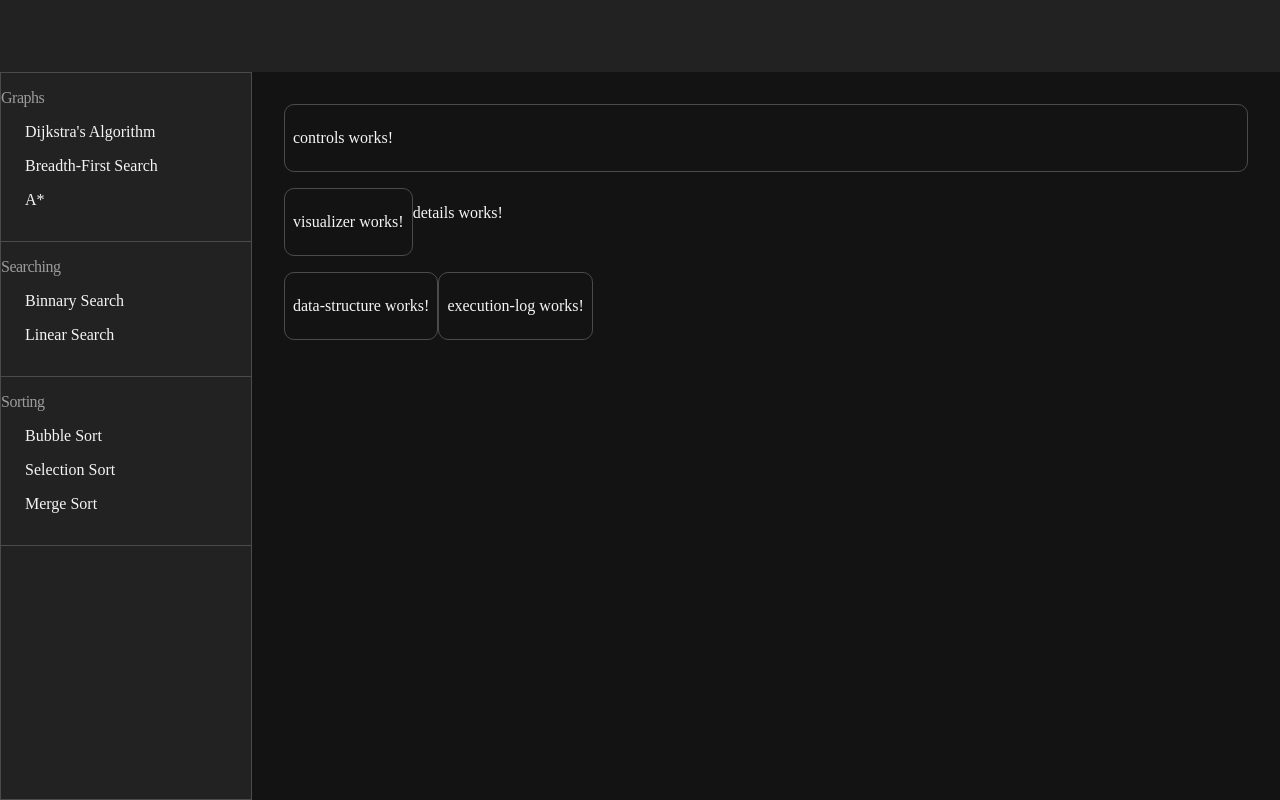
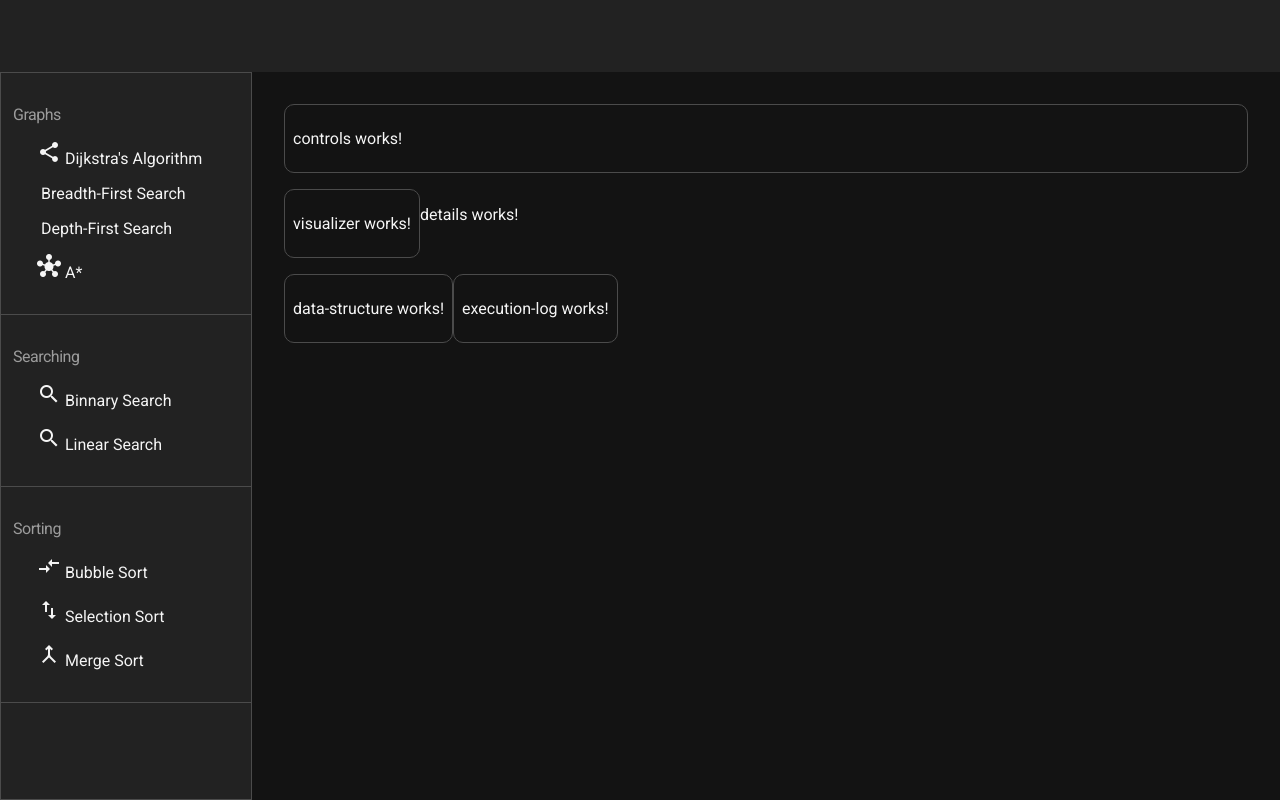
Before and after one commit to flavia3107/algorithm-visualizer, an Angular app: page / in a window 1280 px wide. Built offline with nearby package versions, Linux system fonts and the light colour scheme.

Commit message:
Algorithm-Visualizer: Sidenav - P2

```diff
--- a/src/app/components/sidenav/sidenav.html
+++ b/src/app/components/sidenav/sidenav.html
@@ -4,7 +4,10 @@
 
 	<ul class="flex-column">
 		@for (algorithm of group.value; track algorithm.key) {
-		<li>{{ algorithm.title }}</li>
+		<li>
+			<span class="material-icons">{{algorithm.icon}}</span>
+			{{ algorithm.title }}
+		</li>
 		}
 	</ul>
 </div>
--- a/src/app/components/sidenav/sidenav.scss
+++ b/src/app/components/sidenav/sidenav.scss
@@ -4,7 +4,6 @@ p {
 	text-transform: capitalize;
 	letter-spacing: -0.5px;
 	color: $subtitle-text-color;
-	font-family: serif;
 	margin-bottom: 0.5rem;
 }
 
@@ -15,6 +14,7 @@ li {
 
 .list-section {
 	border-bottom: 1px solid $border-color;
+	padding: 1rem 0.75rem 0;
 }
 
 ul {
--- a/src/configs/algorithm-tree.ts
+++ b/src/configs/algorithm-tree.ts
@@ -3,36 +3,36 @@ export const ALGORITHM_TREE = {
 		{
 			key: 'bubble_sort',
 			title: 'Bubble Sort',
-			icon: ''
+			icon: 'compare_arrows'
 		},
 		{
 			key: 'selection_sort',
 			title: 'Selection Sort',
-			icon: ''
+			icon: 'swap_vert'
 		},
 		{
 			key: 'merge_sort',
 			title: 'Merge Sort',
-			icon: ''
+			icon: 'merge'
 		}
 	],
 	searching: [
 		{
 			key: 'binnary_search',
 			title: 'Binnary Search',
-			icon: ''
+			icon: 'search'
 		},
 		{
 			key: 'linear_search',
 			title: 'Linear Search',
-			icon: ''
+			icon: 'search'
 		}
 	],
 	graphs: [
 		{
 			key: 'dijkstra',
 			title: 'Dijkstra\'s Algorithm',
-			icon: ''
+			icon: 'share'
 		},
 		{
 			key: 'bfs',
@@ -40,9 +40,14 @@ export const ALGORITHM_TREE = {
 			icon: ''
 		},
 		{
+			key: 'dfs',
+			title: 'Depth-First Search',
+			icon: ''
+		},
+		{
 			key: 'a*',
 			title: 'A*',
-			icon: ''
+			icon: 'hub'
 		}
 	]
 };
--- a/src/index.html
+++ b/src/index.html
@@ -7,6 +7,7 @@
   <base href="/">
   <meta name="viewport" content="width=device-width, initial-scale=1">
   <link rel="icon" type="image/x-icon" href="favicon.ico">
+  <link href="https://fonts.googleapis.com/icon?family=Material+Icons" rel="stylesheet">
 </head>
 
 <body class="flex-column">
--- a/src/styles.scss
+++ b/src/styles.scss
@@ -1,4 +1,5 @@
 @use 'styles/color-variables' as *;
+@import url("https://fonts.googleapis.com/css2?family=Roboto:ital,wght@0,100..900;1,100..900&display=swap");
 
 html,
 body {
@@ -7,6 +8,7 @@ body {
 	min-height: 100vh;
 	min-height: 100dvh;
 	color: $main-text-color;
+	font-family: "Roboto", serif;
 }
 
 app-root {
```
